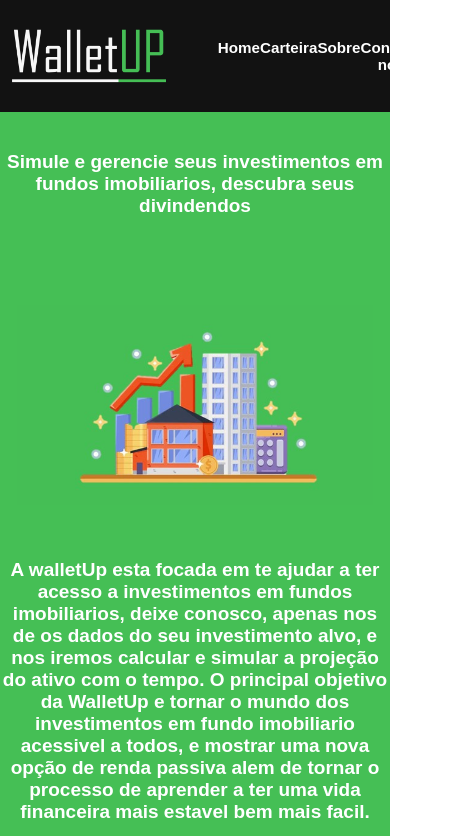
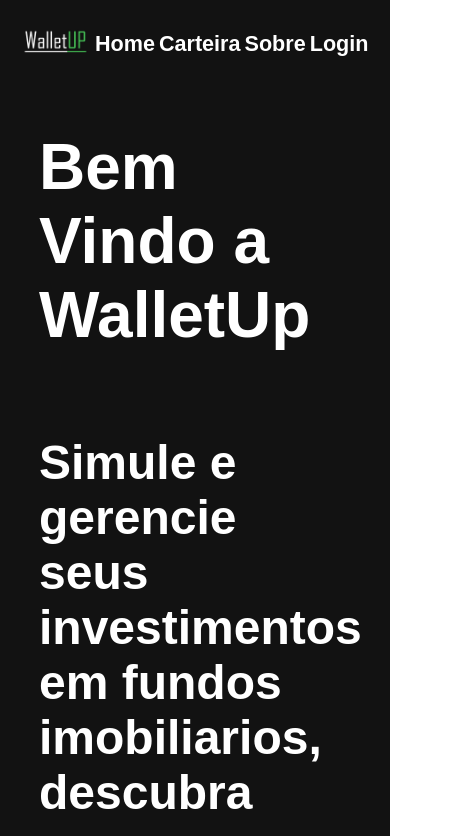
Before and after one commit to ProjetoWalletUp/PW, a React (Create React App) app in the folder walletup/: page / in a window 390 px wide. Shown: the top 836 px of the page, 463 px wide, since content can reach past the window. Built offline with nearby package versions, Linux system fonts and the light colour scheme.

Commit message:
Beta Atualizado

```diff
--- a/walletup/public/index.html
+++ b/walletup/public/index.html
@@ -24,7 +24,7 @@
       work correctly both with client-side routing and a non-root public URL.
       Learn how to configure a non-root public URL by running `npm run build`.
     -->
-    <title>React App</title>
+    <title>WalletUp</title>
   </head>
   <body>
     <noscript>You need to enable JavaScript to run this app.</noscript>
--- a/walletup/src/components/layout/Content.css
+++ b/walletup/src/components/layout/Content.css
@@ -2,8 +2,4 @@
     display: flex;
     justify-content: center;
     height: 90vh;
-    background-color: #45BF55;
-    font-family: Campton,sans-serif;
-    font-weight: bold;
-    font-size: 125%;
 }
--- a/walletup/src/components/layout/Menu.css
+++ b/walletup/src/components/layout/Menu.css
@@ -7,32 +7,41 @@
     }
 
     nav {
-        width: 100%;
+        width: 90%;
         display: flex;
         justify-content: space-between;
         align-items: center;
-        padding: 1% 1%;
-        top: 0;
-        right: 0;
-        left: 0;
+        padding: 3.75% 0%;
     }
 
     ul {
         display: flex;
-        justify-content: space-around;
-        width: 50%;
+        justify-content: flex-end;
+        width: 100%;
     }
 
     li {
         display: flex;
+        padding-left: 5%;
+        padding-right: 5%;
 
     }
 
     a {
 
         font-family: Campton,sans-serif;
-        font-weight: bold;
-        font-size: 95%;
+        font-weight: bolder;
+        font-size: 135%;
         color: #fff;
         text-decoration: none;
     }
+    @media only screen and (max-width: 800px){
+        ul{
+            padding-left: 0;
+        }
+        li{
+            display: flex;
+            padding-left: 2px;
+            padding-right: 2px;
+        }
+    }
--- a/walletup/src/components/layout/Menu.jsx
+++ b/walletup/src/components/layout/Menu.jsx
@@ -6,7 +6,7 @@
 const Menu = props => (
     <aside className='Menu'>
         <nav>
-            <div className='logo'><Link to="/"><img src={logo} alt="logo" height="100" /></Link></div>
+            <div className='logo'><Link to="/"><img src={logo} alt="logo" height="40vh" /></Link></div>
             <ul>
                 <li>
                     <Link to="/">Home</Link>
@@ -18,9 +18,6 @@
                     <Link to="/conteudo02">Sobre</Link>
                 </li>
                 <li>
-                    <Link to="/conteudo03">Contate-nos</Link>
-                </li>
-                <li>
                     <Link to="/conteudo04">Login</Link>
                 </li>
             </ul>
--- a/walletup/src/views/App.css
+++ b/walletup/src/views/App.css
@@ -3,7 +3,7 @@
     flex-direction: column;
     text-align: center;
     height: 100%;
-    width: 100vw;
+    width: 100%;
 }
 .menu {
     display: flex;
--- a/walletup/src/views/contents/Home.css
+++ b/walletup/src/views/contents/Home.css
@@ -1,22 +1,76 @@
-.Home{
-    display: flex;
-    justify-content: center;
-}
-
 div.Container{
     display: flex;
     justify-content: center;
     flex-wrap: wrap;
-    font-family: Campton,sans-serif;
+    font-family: Arial, Helvetica, sans-serif;
     font-weight: bold;
-    font-size: 95%;
+    font-size: 200%;
     color: #fff;
     text-decoration: none;
 }
 
+div.Container1{
+    display: flex;
+    background-color: #45BF55;
+    flex-direction: row;
+    flex-wrap: wrap;
+    width: 100%;
+    padding: 5%;
+}
+
+div.box1.h1{
+    font-size: 250%;
+}
+div.box1.h2{
+    font-size: 150;
+}
+
 div.box1{
-    width: 100%;
-    margin-top: 10%;
-    margin-bottom: 10%;
-    text-align: center;
+    display: flex;
+    flex-direction: column;
+    width: 50%;
+    text-align: left;
 }
+
+div.box2{
+    display: flex;
+    width: 50%;
+}
+
+div.box3{
+    background-color: #2A2C2D;;
+    padding: 5%;
+    text-align: left;
+}
+
+@media only screen and (max-width: 800px){
+    div.Container1{
+        display: flex;
+        background-color: #121212;
+        flex-direction: column;
+        flex-wrap: wrap;
+        justify-content: center;
+        width: 100%;
+        padding: 0%;
+    }
+    div.box1.h1{
+        font-size: 75%;
+    }
+    div.box1.h2{
+        font-size: 10%;
+    }
+    div.box1{
+        width: 80%;
+        padding-left: 10%;
+        padding-right: 0;
+        text-align: left;
+    }
+    div.box2{
+        display: flex;
+        padding:0% 20% 5%;
+    }
+    div.box3{
+        padding: 10%;
+
+    }
+}
--- a/walletup/src/views/contents/Home.jsx
+++ b/walletup/src/views/contents/Home.jsx
@@ -1,15 +1,17 @@
 import React from "react"
 import "./Home.css"
-import foto from "./assets/Box2.jpg"
+import foto from "./assets/Box2.svg"
 
 const Home = props => (
     <div className="Container">
+        <div className="Container1">
         <div className="box1">
-            <title>Bem Vindo a WalletUp</title>
-             Simule e gerencie seus investimentos em fundos imobiliarios, descubra seus divindendos
+            <h1>Bem Vindo a WalletUp</h1>
+            <h2>Simule e gerencie seus investimentos em fundos imobiliarios, descubra seus divindendos</h2>
         </div>
         <div className="box2">
-            <img src={foto} alt="foto" height="200" />
+            <img src={foto} alt="foto" height="100%" />
+        </div>
         </div>
         <div className="box3">
             A walletUp esta focada em te ajudar a ter acesso a investimentos em fundos imobiliarios, deixe conosco, apenas nos de os dados do seu
```
Also changed, not shown: walletup/src/views/contents/assets/Box2.jpg (deleted), walletup/src/views/contents/assets/Box2.svg (added).
